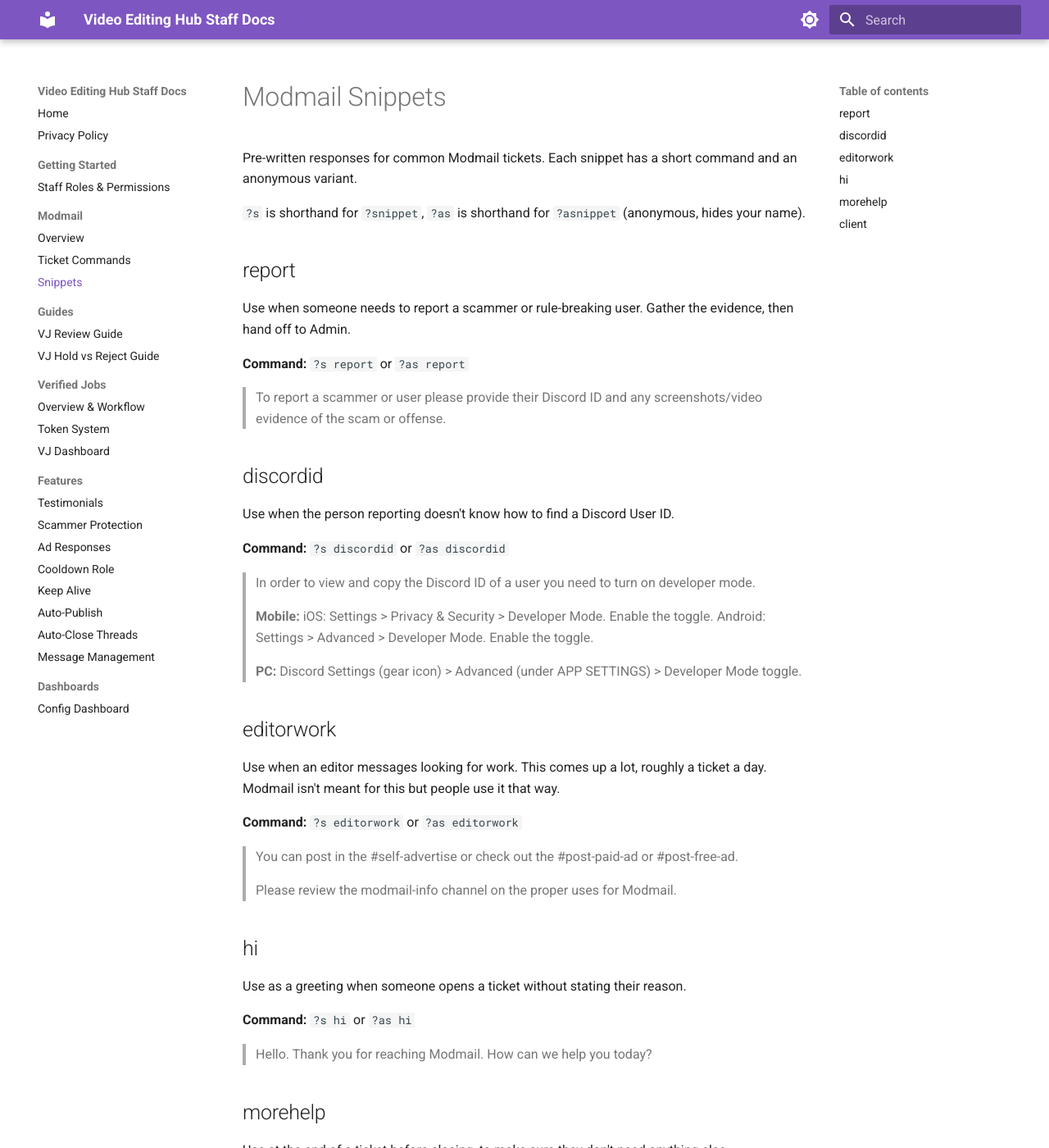
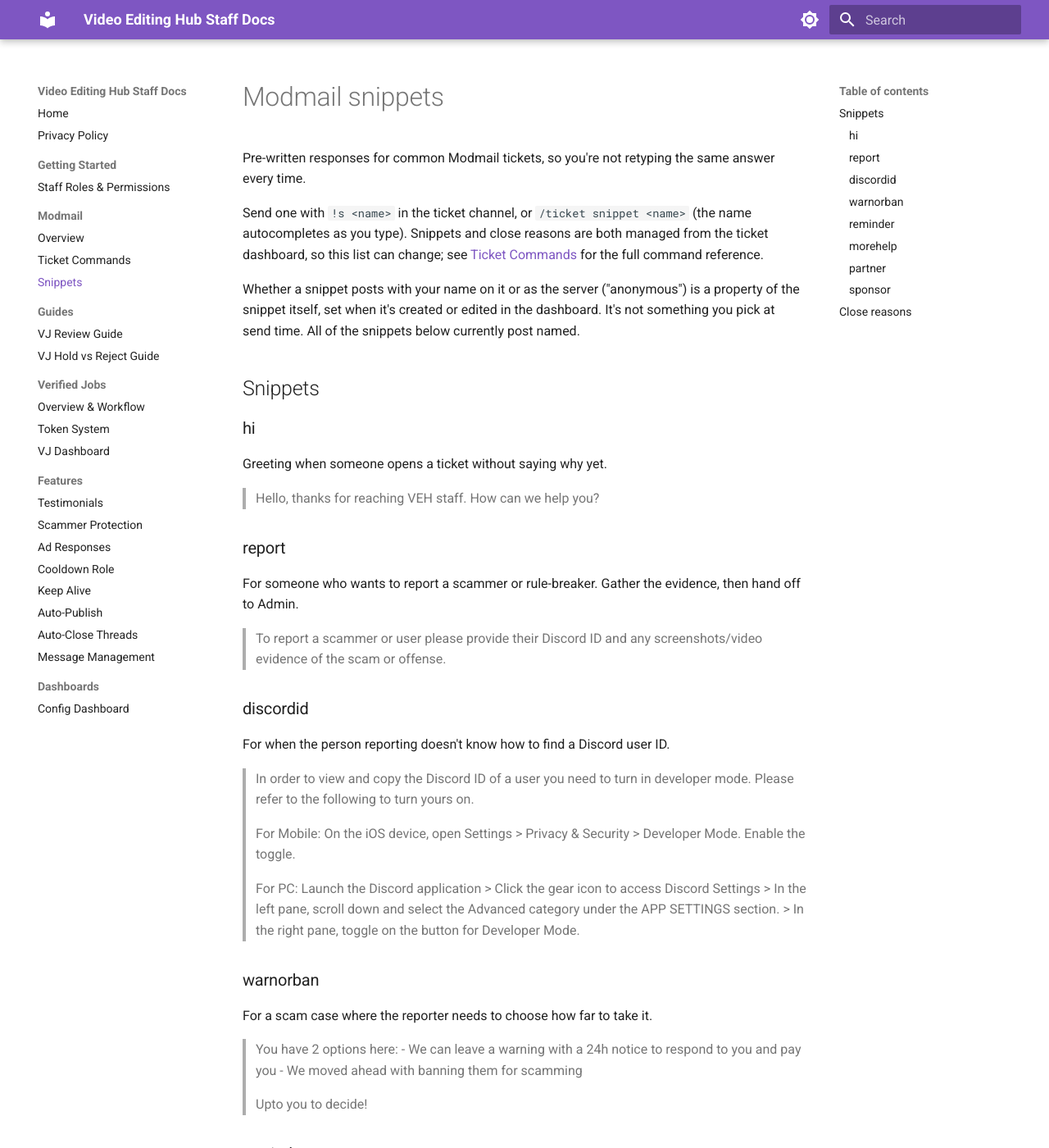
Before and after one commit to demigodmode/VideoEditingHubDocs, an MkDocs documentation site: the page built from docs/guides/modmail-snippets.md, in a window 1280 px wide and 1400 px high. Shown: the whole window at 82% size. Built offline with MkDocs 1.6.1 and Material for MkDocs 9.7.7, drawn with Linux system fonts in a browser that asks for light colours; some of the changed text lies outside the part shown.

Commit message:
refresh snippets doc to match what's actually configured
pulled the current snippets/close-reasons from prod. dropped editorwork and
client (gone now), added partner/reminder/sponsor/warnorban, fixed the drifted
text, and corrected the send model - it's !s <name> now and anonymous is a
per-snippet dashboard setting, not a ?as variant.

```diff
--- a/docs/guides/modmail-snippets.md
+++ b/docs/guides/modmail-snippets.md
@@ -1,64 +1,79 @@
-# Modmail Snippets
+# Modmail snippets
 
-Pre-written responses for common Modmail tickets. Each snippet has a short command and an anonymous variant.
+Pre-written responses for common Modmail tickets, so you're not retyping the same answer every time.
 
-`?s` is shorthand for `?snippet`, `?as` is shorthand for `?asnippet` (anonymous, hides your name).
+Send one with `!s <name>` in the ticket channel, or `/ticket snippet <name>` (the name autocompletes as you type). Snippets and close reasons are both managed from the ticket dashboard, so this list can change; see [Ticket Commands](ticket-commands.md) for the full command reference.
 
-## report
+Whether a snippet posts with your name on it or as the server ("anonymous") is a property of the snippet itself, set when it's created or edited in the dashboard. It's not something you pick at send time. All of the snippets below currently post named.
 
-Use when someone needs to report a scammer or rule-breaking user. Gather the evidence, then hand off to Admin.
+## Snippets
 
-**Command:** `?s report` or `?as report`
+### hi
+
+Greeting when someone opens a ticket without saying why yet.
+
+> Hello, thanks for reaching VEH staff. How can we help you?
+
+### report
+
+For someone who wants to report a scammer or rule-breaker. Gather the evidence, then hand off to Admin.
 
 > To report a scammer or user please provide their Discord ID and any screenshots/video evidence of the scam or offense.
 
-## discordid
+### discordid
 
-Use when the person reporting doesn't know how to find a Discord User ID.
+For when the person reporting doesn't know how to find a Discord user ID.
 
-**Command:** `?s discordid` or `?as discordid`
+> In order to view and copy the Discord ID of a user you need to turn in developer mode. Please refer to the following to turn yours on.
+>
+> For Mobile:
+> On the iOS device, open Settings > Privacy & Security > Developer Mode. Enable the toggle.
+>
+> For PC:
+> Launch the Discord application > Click the gear icon to access Discord Settings > In the left pane, scroll down and select the Advanced category under the APP SETTINGS section. > In the right pane, toggle on the button for Developer Mode.
 
-> In order to view and copy the Discord ID of a user you need to turn on developer mode.
+### warnorban
+
+For a scam case where the reporter needs to choose how far to take it.
+
+> You have 2 options here:
+> - We can leave a warning with a 24h notice to respond to you and pay you
+> - We moved ahead with banning them for scamming
 >
-> **Mobile:**
-> iOS: Settings > Privacy & Security > Developer Mode. Enable the toggle.
-> Android: Settings > Advanced > Developer Mode. Enable the toggle.
->
-> **PC:**
-> Discord Settings (gear icon) > Advanced (under APP SETTINGS) > Developer Mode toggle.
+> Upto you to decide!
 
-## editorwork
+### reminder
 
-Use when an editor messages looking for work. This comes up a lot, roughly a ticket a day. Modmail isn't meant for this but people use it that way.
+Nudge on a ticket that's gone quiet, with a 24h warning before closing.
 
-**Command:** `?s editorwork` or `?as editorwork`
+> We haven't heard from you in some time. If we don't receive a response within next 24h, we will close this ticket.
 
-> You can post in the #self-advertise or check out the #post-paid-ad or #post-free-ad.
->
-> Please review the modmail-info channel on the proper uses for Modmail.
+### morehelp
 
-## hi
+Before closing, to check they don't need anything else.
 
-Use as a greeting when someone opens a ticket without stating their reason.
+> Is there anything else we can help you with?
 
-**Command:** `?s hi` or `?as hi`
+### partner
 
-> Hello. Thank you for reaching Modmail. How can we help you today?
+For someone asking about a server partnership.
 
-## morehelp
+> Thank you for your interest in being a server partner here at Video Editing Hub Discord Server. Please give us a link to your Discord and what your visions are for the partnership.
 
-Use at the end of a ticket before closing, to make sure they don't need anything else.
+### sponsor
 
-**Command:** `?s morehelp` or `?as morehelp`
+For a sponsorship inquiry.
 
-> Is there anything else we can assist you with?
+> Hello! Thank you for your interest in sponsorship for Video Editing Hub Discord Server. Please send us any information you'd like us to see and what your vision is for the sponsorship!
 
-## client
+## Close reasons
 
-Use when a client messages looking for an editor. Less common than editors messaging, but it happens.
+These show up as autocomplete options on `/ticket close` and `/ticket schedule_close`. They're just labels stored on the closed ticket for the log, also managed from the dashboard.
 
-**Command:** `?s client` or `?as client`
+- Issue Resolved
+- Issue Resolved - No action needed
+- Unresolved / No Action - User unresponsive
 
-> You can post on #post-paid-ad or #post-free-ad depending on your budget.
->
-> Please review the modmail-info channel on the proper uses for Modmail.
+---
+
+For how tickets work end to end, see the [Modmail overview](../features/modmail.md).
```
